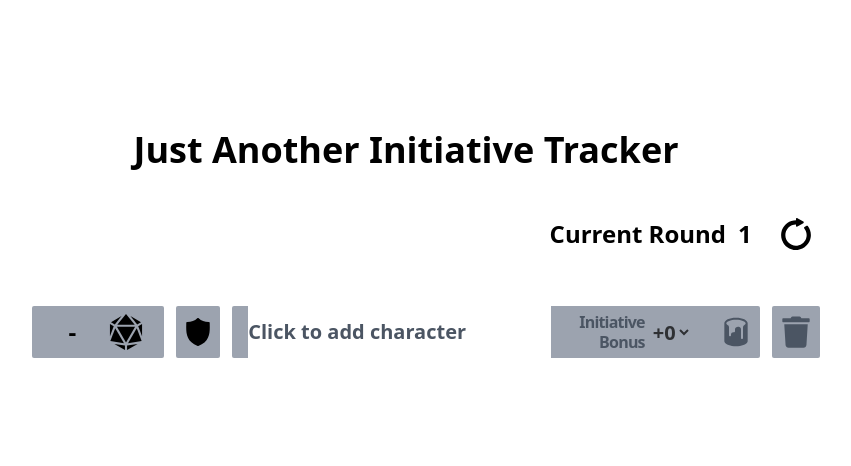
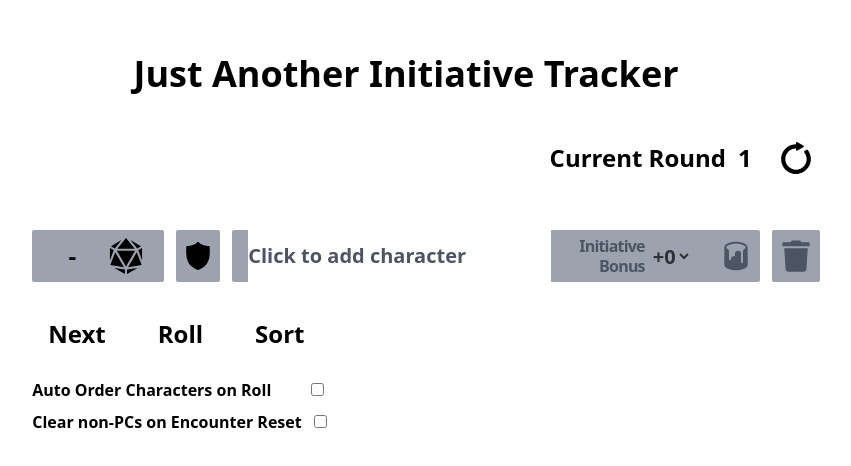
Before and after one commit to JamesPengi/jait, a React (Vite) app: page / in a window 1280 px wide. Shown: the part 156-622 px from the top of the page, without its empty margins (234-1085 px from the left). Built offline with nearby package versions, Linux system fonts and the light colour scheme.

Commit message:
feat: added bulk rolling and sorting buttons
Roll all characters and sort them. Options to autosort on rolling

```diff
--- a/src/App.tsx
+++ b/src/App.tsx
@@ -1,4 +1,4 @@
-import { useState } from 'react';
+import { useEffect, useState } from 'react';
 import { useAutoAnimate } from '@formkit/auto-animate/react';
 import CharacterRow from './components/CharacterRow';
 import CurrentRound from './components/CurrentRound';
@@ -7,7 +7,7 @@ import { Character } from './types/Character';
 
 function App() {
   const [parent] = useAutoAnimate({
-    duration: 175,
+    duration: 115,
   });
 
   const [characters, setCharacters] = useState<Character[]>([]);
@@ -46,7 +46,7 @@ function App() {
     ]);
   }
   function deleteCharacter(index: number) {
-    setCharacters((characters) => [
+    setCharacters([
       ...characters.slice(0, index),
       ...characters.slice(index + 1),
     ]);
@@ -57,8 +57,37 @@ function App() {
     setCurrentRound(1);
   }
 
+  const [autoSort, setAutoSort] = useState<boolean>(false);
+  function rollAllInitiatives() {
+    if (autoSort) {
+      setCharacters((characters) =>
+        characters
+          .map((character) => {
+            return {
+              ...character,
+              roll: Math.floor(Math.random() * 20) + character.initiativeBonus,
+            };
+          })
+          .sort((a, b) => b.roll - a.roll)
+      );
+    } else {
+      setCharacters((characters) =>
+        characters.map((character) => {
+          return {
+            ...character,
+            roll: Math.floor(Math.random() * 20) + character.initiativeBonus,
+          };
+        })
+      );
+    }
+  }
+
+  function sortCharacters() {
+    setCharacters([...characters.sort((a, b) => b.roll - a.roll)]);
+  }
+
   return (
-    <div className="flex flex-col min-h-screen justify-center items-center dark:bg-slate-700 dark:text-white">
+    <div className="flex flex-col min-h-screen py-5 justify-center items-center dark:bg-slate-700 dark:text-white">
       <div className="flex flex-col space-y-7">
         <h1 className="text-4xl font-bold text-center pb-5">
           Just Another Initiative Tracker
@@ -107,6 +136,45 @@ function App() {
             addCharacter();
           }}
         />
+        <div className="pl-10 space-y-5">
+          <div className="flex flex-row space-x-5">
+            <button
+              className="px-4 py-2 rounded text-2xl dark:bg-white dark:text-black font-bold"
+              // TODO: Go to next player when clicked
+            >
+              Next
+            </button>
+            <button
+              className="px-4 py-2 rounded text-2xl dark:bg-white dark:text-black font-bold"
+              onClick={rollAllInitiatives}
+            >
+              Roll
+            </button>
+            <button
+              className="px-4 py-2 rounded text-2xl dark:bg-white dark:text-black font-bold"
+              onClick={sortCharacters}
+            >
+              Sort
+            </button>
+          </div>
+          <div className="space-y-2">
+            <div className="space-x-10">
+              <span className="font-bold">Auto Order Characters on Roll</span>
+              <input
+                type="checkbox"
+                checked={autoSort}
+                onChange={(e) => setAutoSort(e.target.checked)}
+              />
+            </div>
+            {/* TODO: Remove NPCs from the character array */}
+            <div className="space-x-3">
+              <span className="font-bold">
+                Clear non-PCs on Encounter Reset
+              </span>
+              <input type="checkbox" />
+            </div>
+          </div>
+        </div>
       </div>
     </div>
   );
```
